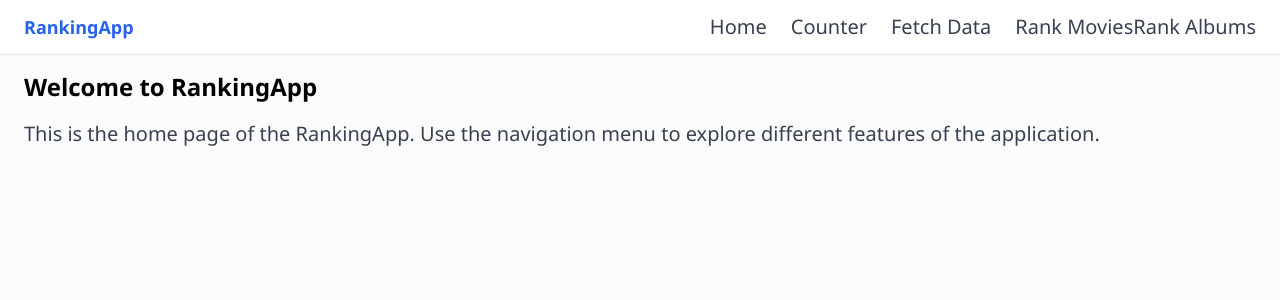
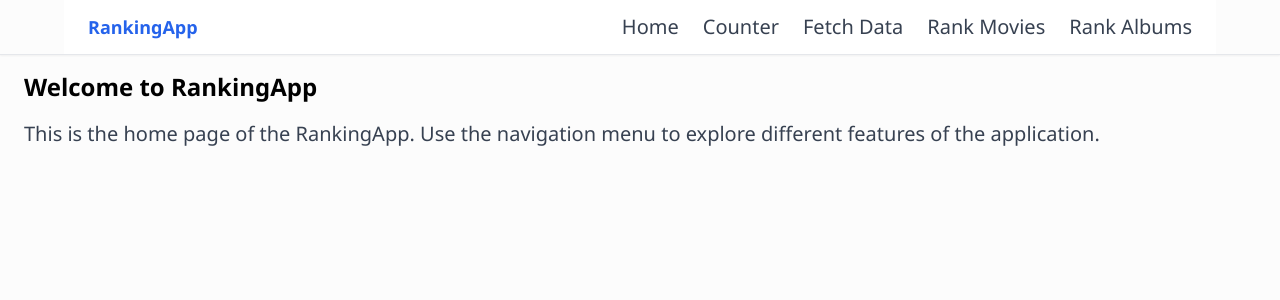
Before and after one commit to brunolopes9/rankingApp, a React (Vite) app in the folder rankingapp.client/: page / in a window 1280 px wide. Shown: the top 300 px of the page. Built offline with nearby package versions, Linux system fonts and the light colour scheme.

Commit message:
Add <li> for RankAlbum menu

```diff
--- a/rankingapp.client/src/components/NavMenu.jsx
+++ b/rankingapp.client/src/components/NavMenu.jsx
@@ -3,7 +3,7 @@ import { NavLink } from "react-router-dom"
 export default function NavMenu() {
   return (
     <header className="border-b shadow-sm mb-4">
-      <nav className=" max-w-7xl mx-auto flex items-center justify-between px-6 py-3 bg-white">
+      <nav className=" max-w-6xl mx-auto flex items-center justify-between px-6 py-3 bg-white">
         <div className="font-bold text-lg text-blue-600">RankingApp</div>
 
         <ul className="flex gap-6">
@@ -35,7 +35,8 @@ export default function NavMenu() {
             >
               Rank Movies
             </NavLink>
-
+          </li>
+          <li>
             <NavLink
               to="/rank-albums"
               className="text-gray-700 hover:text-blue-600"
```
